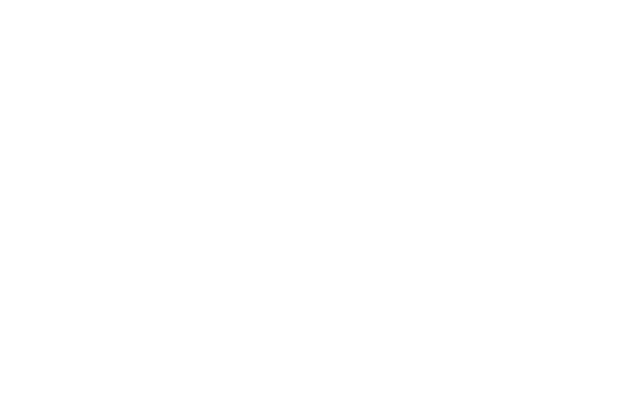
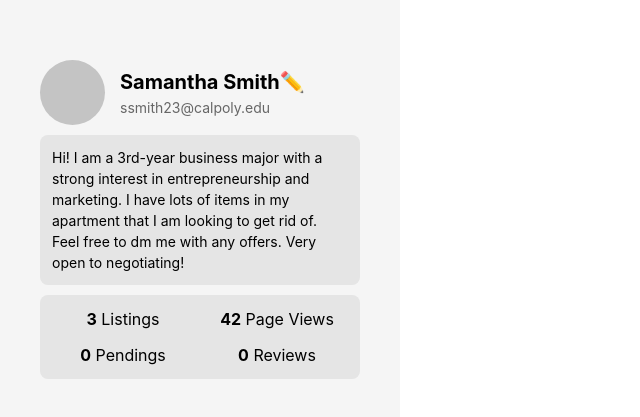
Before and after one commit to soramicha/marquee, a React (Vite) app in the folder packages/frontend/: page /profile in a window 1280 px wide. Before the commit this address had no page. Shown: the part 181-598 px from the top of the page, without its empty margins (0-640 px from the left). Built offline with nearby package versions, Linux system fonts and the light colour scheme.

Commit message:
profile page

```diff
--- a/packages/frontend/src/App.jsx
+++ b/packages/frontend/src/App.jsx
@@ -4,6 +4,7 @@
 import PersistLogin from "@/components/PersistLogin";
 import RequireAuth from "@/components/RequireAuth";
 import Home from "@/pages/Home";
+import Profile from "./pages/Profile";
 
 function App() {
     return (
@@ -11,6 +12,8 @@
           <BrowserRouter>
             <Routes>
               <Route path="/">
+                {/* add to protected routes later */}
+                <Route path="profile" element={<Profile/>}/>
                 <Route path="login" element={<Login />} />
                 <Route path="signup" element={<SignUp />} />
                 <Route element={<PersistLogin />}>
--- /dev/null
+++ b/packages/frontend/src/pages/Profile.jsx
@@ -0,0 +1,124 @@
+function Profile() {
+  const user = {
+    name: "Samantha Smith",
+    email: "ssmith23@calpoly.edu",
+    bio: "Hi! I am a 3rd-year business major with a strong interest in entrepreneurship and marketing. I have lots of items in my apartment that I am looking to get rid of. Feel free to dm me with any offers. Very open to negotiating!",
+    listings: 3,
+    pageViews: 42,
+    pendings: 0,
+    reviews: 0,
+  };
+
+  return (
+    <div style={styles.page}>
+      <div style={styles.container}>
+        {/* Profile Header */}
+        <div style={styles.profileHeader}>
+          <div style={styles.profilePic}></div>
+          <div>
+            <h2 style={styles.name}>
+              {user.name}{" "}
+              <span role="img" aria-label="edit">
+                ✏️
+              </span>
+            </h2>
+            <p style={styles.email}>{user.email}</p>
+          </div>
+        </div>
+
+        {/* Bio Section */}
+        <div style={styles.bioBox}>
+          <p style={styles.bioText}>{user.bio}</p>
+        </div>
+
+        {/* Stats Section */}
+        <div style={styles.statsBox}>
+          <p>
+            <strong style={styles.statNumber}>{user.listings}</strong> Listings
+          </p>
+          <p>
+            <strong style={styles.statNumber}>{user.pageViews}</strong> Page
+            Views
+          </p>
+          <p>
+            <strong style={styles.statNumber}>{user.pendings}</strong> Pendings
+          </p>
+          <p>
+            <strong style={styles.statNumber}>{user.reviews}</strong> Reviews
+          </p>
+        </div>
+      </div>
+    </div>
+  );
+};
+
+// Updated Styling to Match Figma
+const styles = {
+  page: {
+    backgroundColor: "#F5F5F5", // Light gray background to match Figma
+    minHeight: "100vh",
+    display: "flex",
+    justifyContent: "center",
+    alignItems: "center",
+  },
+  container: {
+    width: "90%",
+    maxWidth: "400px",
+    padding: "20px",
+    fontFamily: "Inter, sans-serif",
+  },
+  profileHeader: {
+    display: "flex",
+    alignItems: "center",
+    gap: "15px",
+    marginBottom: "10px",
+  },
+  profilePic: {
+    width: "65px",
+    height: "65px",
+    backgroundColor: "#C4C4C4", // Slightly darker placeholder
+    borderRadius: "50%",
+  },
+  name: {
+    margin: "0",
+    fontSize: "20px",
+    fontWeight: "700", // Make bold
+    color: "#000", // Black text
+    display: "flex",
+    alignItems: "center",
+  },
+  email: {
+    margin: "0",
+    color: "#666",
+    fontSize: "14px",
+  },
+  bioBox: {
+    backgroundColor: "#E5E5E5",
+    padding: "12px",
+    borderRadius: "8px",
+    marginBottom: "10px",
+  },
+  bioText: {
+    fontSize: "14px",
+    color: "#000", // Black text
+  },
+  statsBox: {
+    display: "grid",
+    gridTemplateColumns: "1fr 1fr",
+    gap: "12px",
+    textAlign: "center",
+    backgroundColor: "#E5E5E5",
+    padding: "12px",
+    borderRadius: "8px",
+    color: "#000", // Black text
+
+  },
+  statNumber: {
+    fontWeight: "700", // Bold for numbers
+    fontSize: "16px",
+    color: "#000", // Black text
+
+  },
+};
+
+export default Profile;
```
